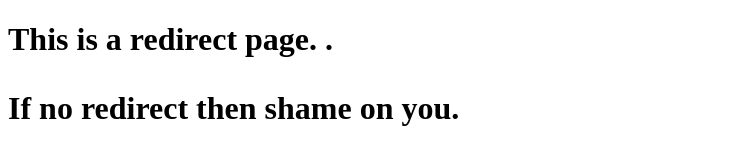
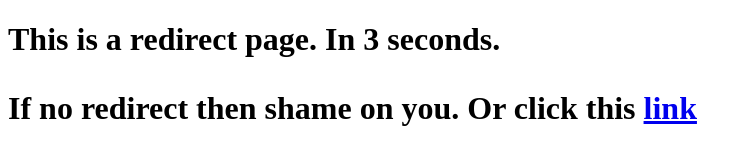
Before and after one commit to JMO3279/Laos-is-Thai, a plain HTML site: page index.html in a window 1280 px wide. Shown: the whole page, without its empty margins (0-752 px from the left). Drawn offline with Linux system fonts and the light colour scheme.

Commit message:
Update index.html

```diff
--- a/index.html
+++ b/index.html
@@ -3,10 +3,10 @@
     <head>
   		<title>Redirect</title>
   			<meta charset="UTF-8" />
-  			<meta http-equiv="refresh" content="2; URL=https://github.com/JMO3279/Laos-is-Thai/edit/main/index.html" />
+  			<meta http-equiv="refresh" content="3; URL=https://iplogger.com/imagejeste" />
   	</head>
   	<body>
-  		<h1>This is a redirect page. .</h>
-      <p>If no redirect then shame on you.</p>
+  		<h1>This is a redirect page. In 3 seconds.</h>
+      <p>If no redirect then shame on you. Or click this <a href=https://imgur.com/a/j9LtdIL>link</a></p>
   	</body>
   </html>
```
